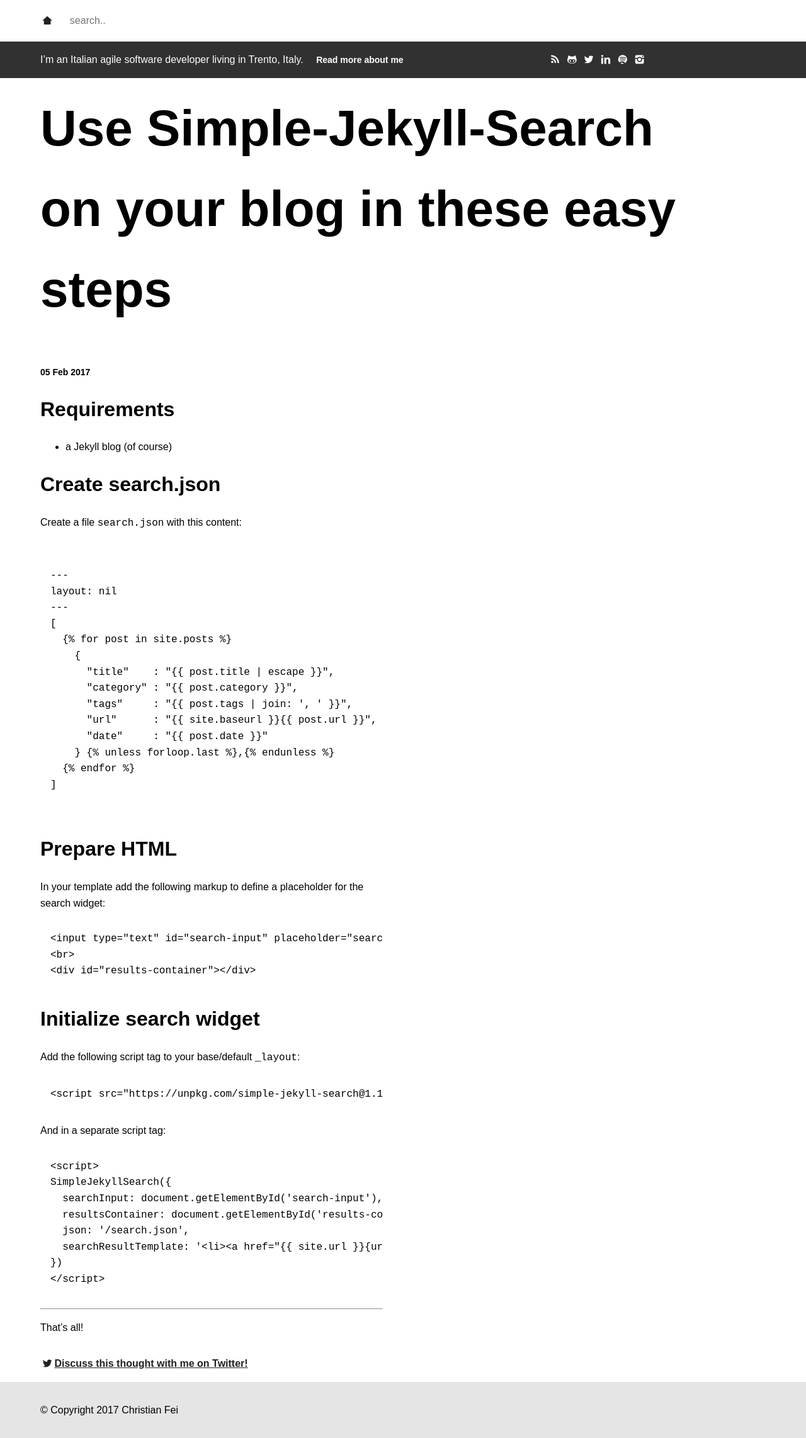
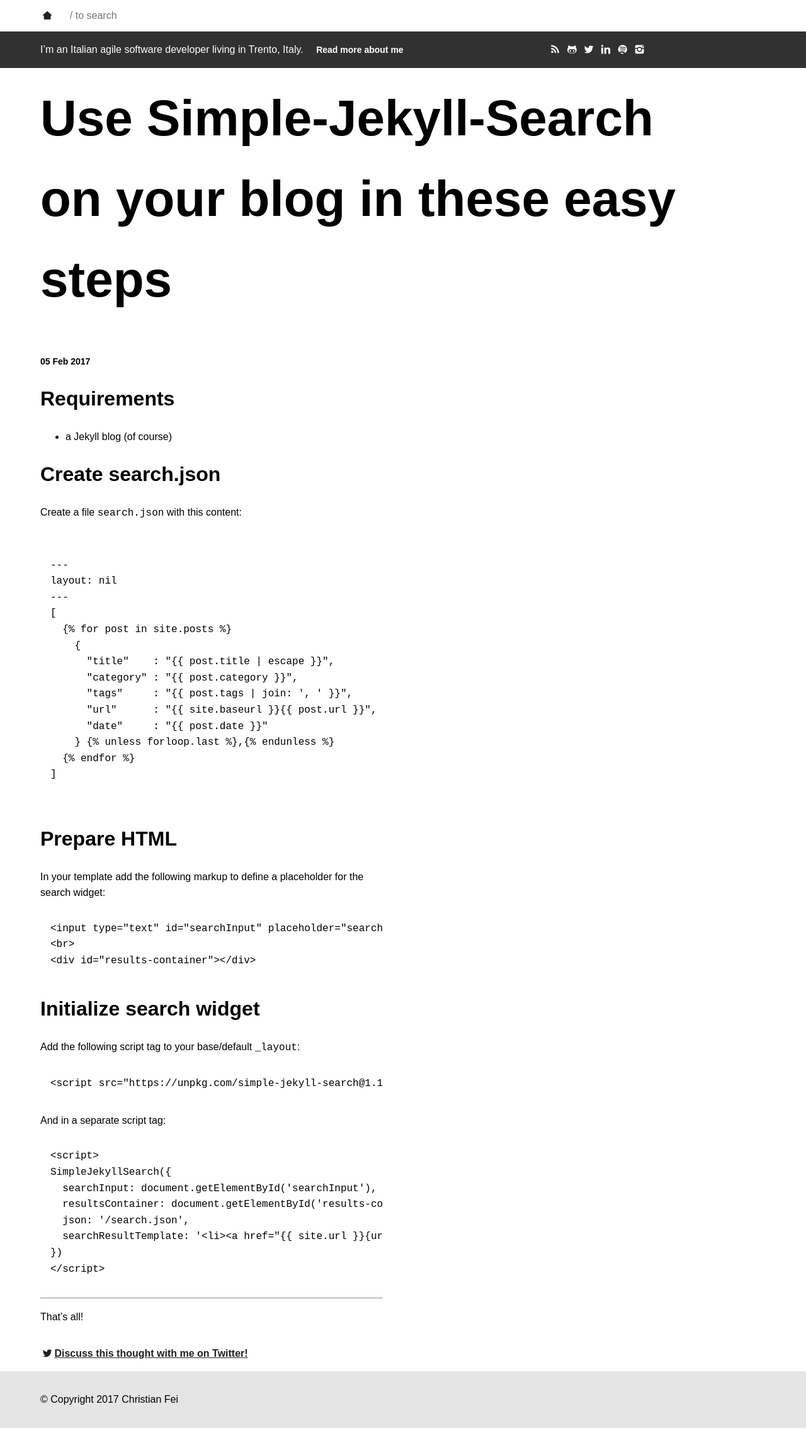
Before and after one commit to christian-fei/christian-fei.github.io-pandoc, a Jekyll site: the page built from _posts/2017-02-05-Use-Simple-Jekyll-Search-on-your-blog-in-these-easy-steps.md, in a window 1280 px wide. Shown: the whole page at 63% size. Built offline with Jekyll 4.4.1, drawn with Linux system fonts in a browser that asks for light colours; comment, search, counter and statistics services are not loaded.

Commit message:
add search shortcut

````diff
--- a/_includes/main-header.html
+++ b/_includes/main-header.html
@@ -1,5 +1,5 @@
 <header class="main-header ph3 ph5-ns ">
   <a href="/"><i class="icon-home-2 v-mid"></i></a>
-  <input type="text" id="search-input" placeholder="search.." class="f5 mh1 v-mid">
+  <input type="text" id="searchInput" placeholder="/ to search" class="f5 mh1 v-mid">
   <div id="results-container"></div>
 </header>
--- a/_layouts/default.html
+++ b/_layouts/default.html
@@ -55,7 +55,7 @@
       });
 
       SimpleJekyllSearch({
-        searchInput: document.getElementById('search-input'),
+        searchInput: document.getElementById('searchInput'),
         resultsContainer: document.getElementById('results-container'),
         json: '/search.json',
         searchResultTemplate: '<li><a class="pa" href="{{ site.url }}{url}">{title}</a></li>',
@@ -81,6 +81,26 @@
       }
     </script>
     <script>
+      var trackedKeys = []
+      window.addEventListener('keyup', function (event) {
+        track(event.keyCode)
+        if (searchActiveCombo()) {
+          window.searchInput.focus()
+        }
+      })
+
+      function track (key) {
+        trackedKeys.unshift(key)
+        trackedKeys.length = 2
+      }
+
+      function searchActiveCombo() {
+        var sevenKey = 55
+        var shiftKey = 16
+        return trackedKeys[0] === shiftKey && trackedKeys[1] === sevenKey
+      }
+    </script>
+    <script>
       (function(i,s,o,g,r,a,m){i['GoogleAnalyticsObject']=r;i[r]=i[r]||function(){
       (i[r].q=i[r].q||[]).push(arguments)},i[r].l=1*new Date();a=s.createElement(o),
       m=s.getElementsByTagName(o)[0];a.async=1;a.src=g;m.parentNode.insertBefore(a,m)
--- a/_posts/2017-02-05-Use-Simple-Jekyll-Search-on-your-blog-in-these-easy-steps.md
+++ b/_posts/2017-02-05-Use-Simple-Jekyll-Search-on-your-blog-in-these-easy-steps.md
@@ -37,7 +37,7 @@
 In your template add the following markup to define a placeholder for the search widget:
 
 ```
-<input type="text" id="search-input" placeholder="search posts..">
+<input type="text" id="searchInput" placeholder="search posts..">
 <br>
 <div id="results-container"></div>
 ```
@@ -55,7 +55,7 @@
 ```
 <script>
 SimpleJekyllSearch({
-  searchInput: document.getElementById('search-input'),
+  searchInput: document.getElementById('searchInput'),
   resultsContainer: document.getElementById('results-container'),
   json: '/search.json',
   searchResultTemplate: '<li><a href="{% raw %}{{ site.url }}{% endraw %}{url}">{title}</a></li>'
--- a/assets/css/main.css
+++ b/assets/css/main.css
@@ -120,12 +120,14 @@
   color: rgb(244, 244, 244);
 }
 
-#search-input {
+#searchInput {
   border: none;
   display: inline-block;
   width: 80%;
   width: calc(100% - 3em);
-  padding: 1.5em 1em;
+  padding: 1em;
+  font-size: 1em;
+  line-height: 1;
 }
 
 @keyframes diag {
````
Also changed, not shown: dest/main.min.css.
